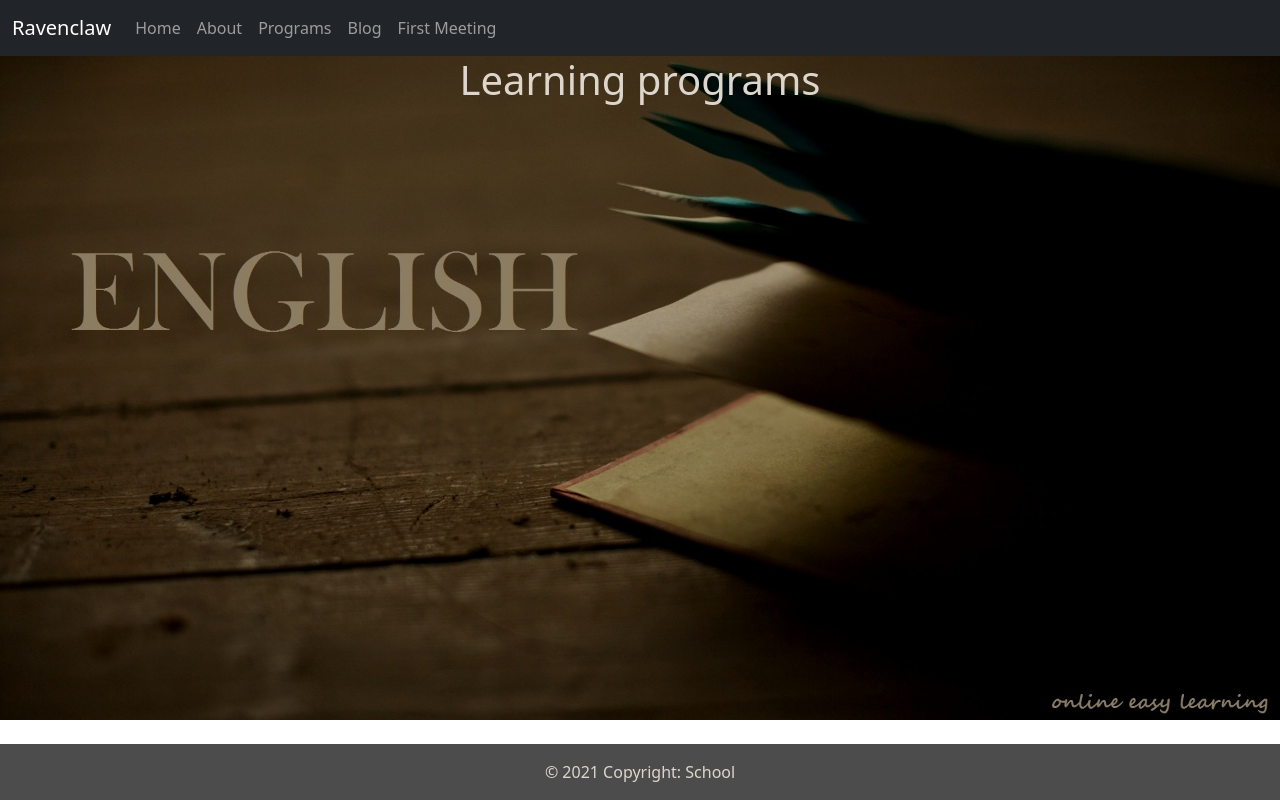
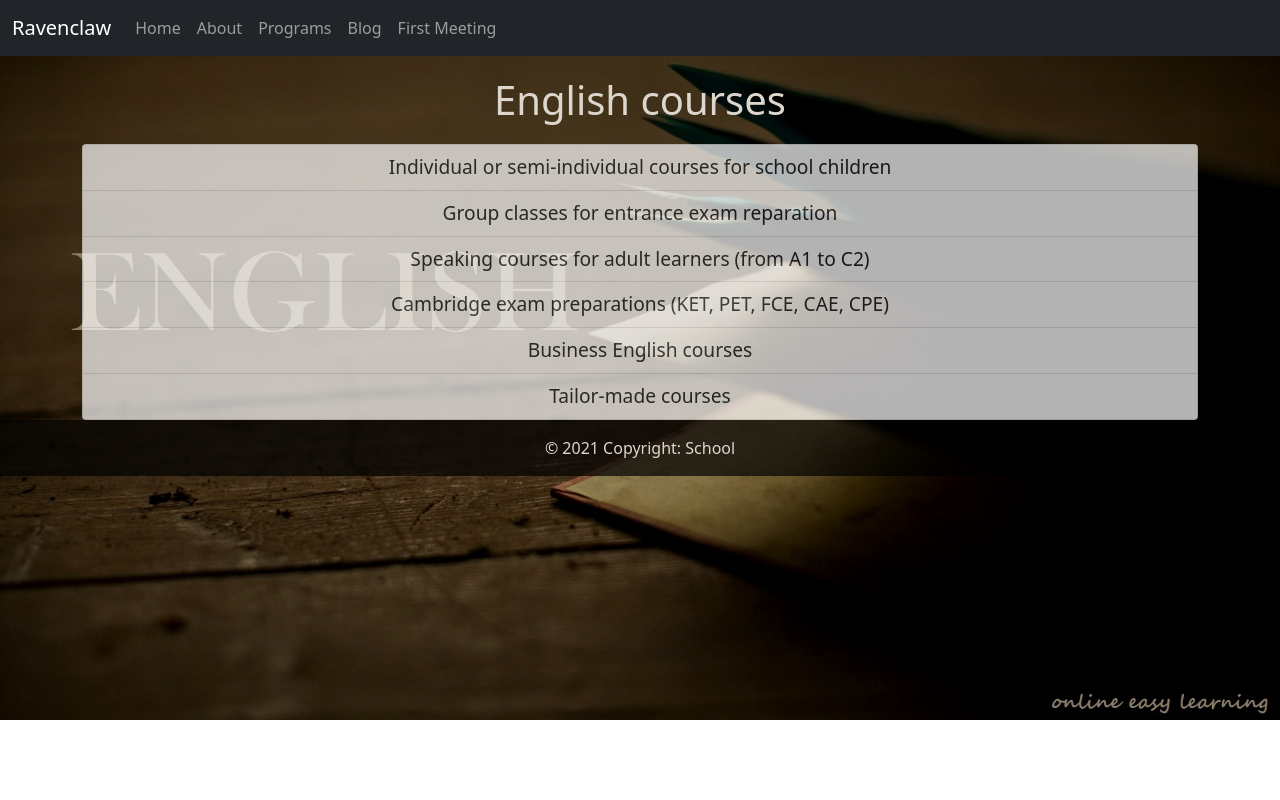
Before and after one commit to ringomag/skolaProject, a Django app: page /programs/ in a window 1280 px wide. Run offline with Django 3.2, Linux system fonts and the light colour scheme.

Commit message:
learning programs

```diff
--- a/skola/static/css/main.css
+++ b/skola/static/css/main.css
@@ -32,3 +32,12 @@ h1{
     font-size: 1.2em;
     font-weight: bold;
 }
+ul{
+    color: #ddd6cc;
+    font-size: 1.2em;
+    background-color: transparent;
+    opacity: 0.7;
+}
+h1{
+    margin: 20px;
+}
--- a/skola/templates/about.html
+++ b/skola/templates/about.html
@@ -18,7 +18,7 @@
         </p>
         <br><br><br><br>
         <div class="about">Our leading teacher graduated on the Faculty of Philology of Uneversity of Belgrade.
-            With expirience in teaching of over 3 years, she'll be leading you through your learning process.
+            With expirience in teaching of over 5 years, she'll be leading you through your learning process.
         She's reliable, communicative and patient</div>
     </div>
 
--- a/skola/templates/base.html
+++ b/skola/templates/base.html
@@ -41,7 +41,7 @@
 
     </div>
     <footer>
-      <div id='absolute' class="text-center p-3" style="background-color: rgba(0, 0, 0, 0.7); color:#ddd6cc;">
+      <div class="text-center p-3" style="background-color: rgba(0, 0, 0, 0.7); color:#ddd6cc;">
       © 2021 Copyright: School</div>
     </footer>
     <script src="https://cdn.jsdelivr.net/npm/bootstrap@5.0.1/dist/js/bootstrap.bundle.min.js" integrity="sha384-gtEjrD/SeCtmISkJkNUaaKMoLD0//ElJ19smozuHV6z3Iehds+3Ulb9Bn9Plx0x4" crossorigin="anonymous"></script>
--- a/skola/templates/index.html
+++ b/skola/templates/index.html
@@ -5,7 +5,6 @@
 {% block title %} Ravenclaw HOME {% endblock %}
 
 {% block heading %}
-<br><br>
 <h1 style="color:#ddd6cc">Welcome to Ravenclaw Academy</h1>
 <h4 style="color:#ddd6cc">Stop making excuses and start learning</h4>
 <br>
--- a/skola/templates/programs.html
+++ b/skola/templates/programs.html
@@ -3,5 +3,21 @@
 {% block title %} Programs {% endblock %}
 
 {% block heading %}
-<h1 class="text-center">Learning programs</h1>
+<h1 class="text-center" style="color:#ddd6cc">English courses</h1>
 {% endblock %}
+
+{% block content %}
+<div class="row">
+    <div class="col">
+        <ul class="list-group text-center">
+            <li class="list-group-item">Individual or semi-individual courses for school children</li>
+            <li class="list-group-item">Group classes for entrance exam reparation</li>
+            <li class="list-group-item">Speaking courses for adult learners (from A1 to C2)</li>
+            <li class="list-group-item">Cambridge exam preparations (KET, PET, FCE, CAE, CPE)</li>
+            <li class="list-group-item">Business English courses</li>
+            <li class="list-group-item">Tailor-made courses</li>
+        </ul>
+    </div>
+</div>
+
+{% endblock %}
```
